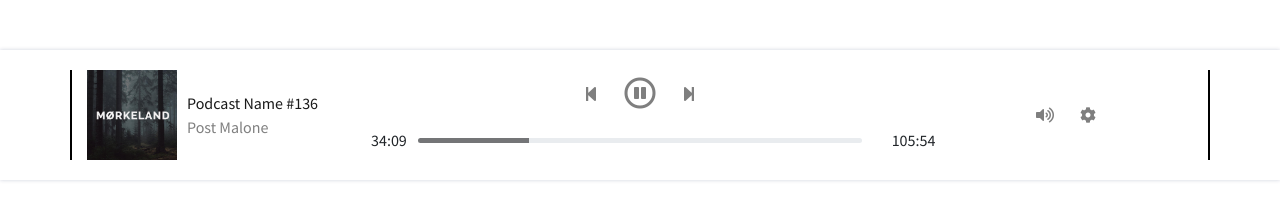
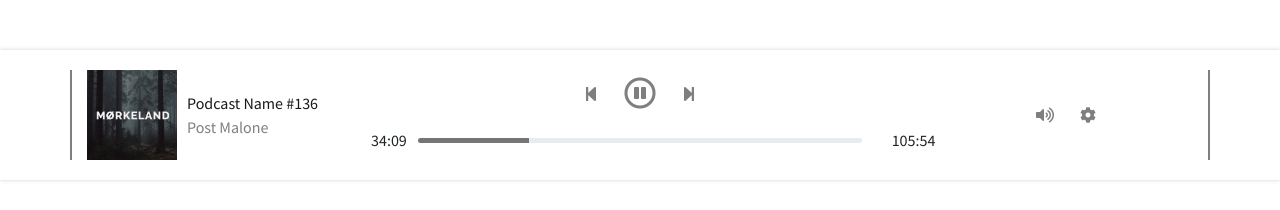
Before and after one commit to Jabser/Podify, a React (Create React App) app: page /universalPlayer in a window 1280 px wide. Shown: the part 226-436 px from the top of the page. Built offline with nearby package versions, Linux system fonts and the light colour scheme.

Commit message:
Universal Player - Color change to player borders

```diff
--- a/src/sass/universalPlayer.scss
+++ b/src/sass/universalPlayer.scss
@@ -5,7 +5,7 @@
   width: 100%;
 
   .player {
-    border: 2px solid black;
+    border: 2px solid rgba(0,0,0,.5);;
     border-style: none solid none solid;
     height: 90px;
 
```
